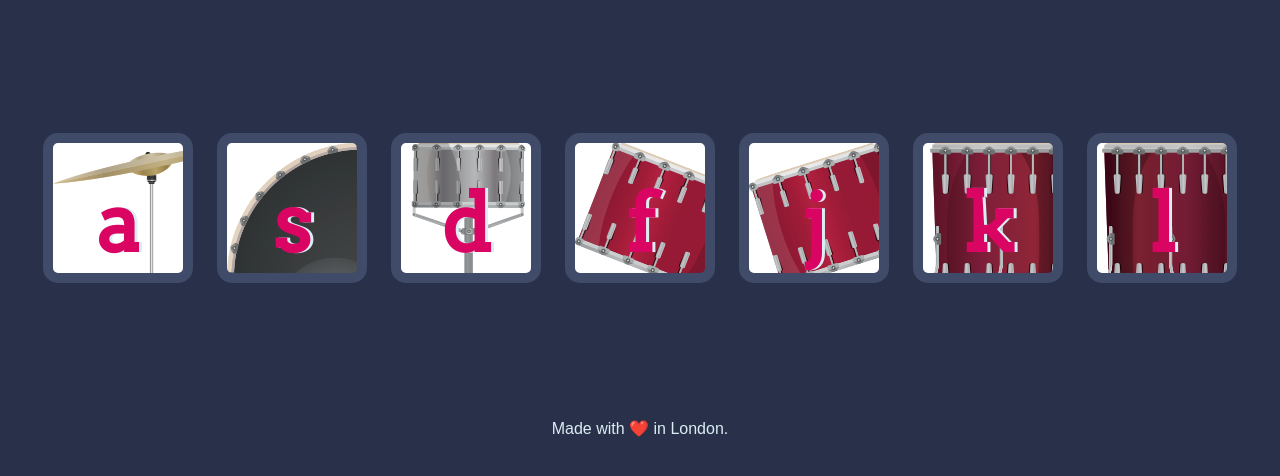
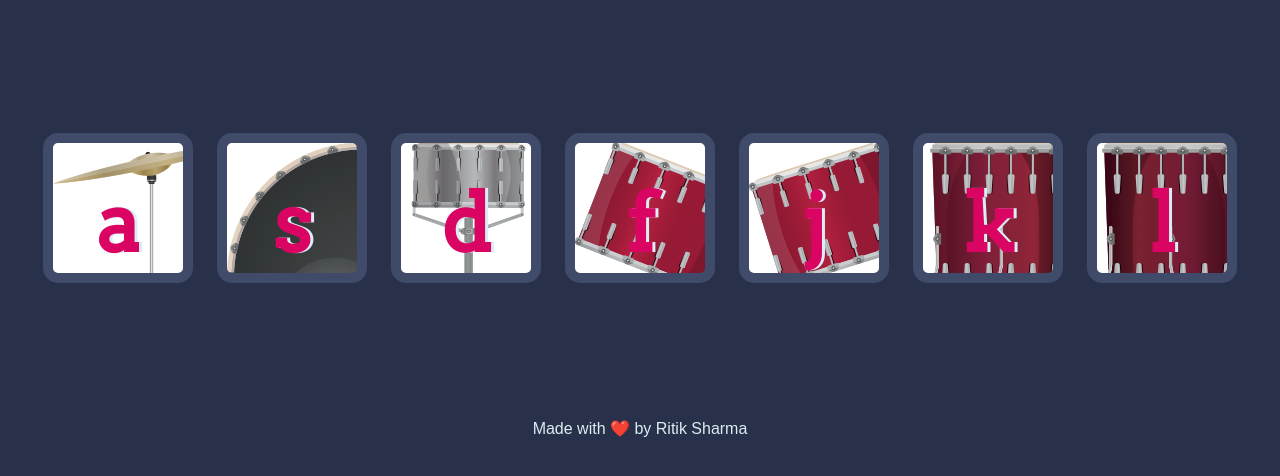
Before and after one commit to ritiksharma531/html-drum-kit, a plain HTML site: page index.html in a window 1280 px wide. Shown: the part 156-632 px from the top of the page. Drawn offline with Linux system fonts and the light colour scheme.

Commit message:
Update index.html

```diff
--- a/index.html
+++ b/index.html
@@ -25,7 +25,7 @@
 
 
   <footer>
-    Made with ❤️ in London.
+    Made with ❤️ by Ritik Sharma
   </footer>
   <script src="./index.js" charset="utf-8"></script>
 </body>
```
